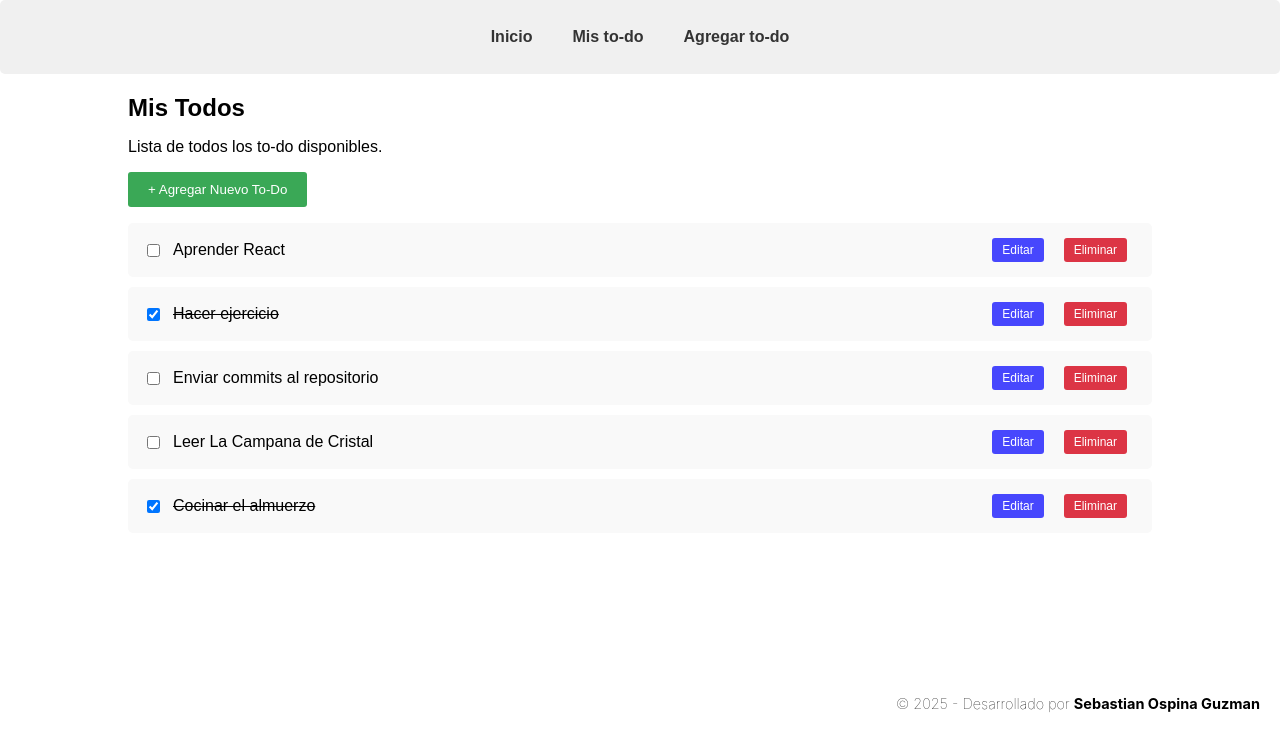
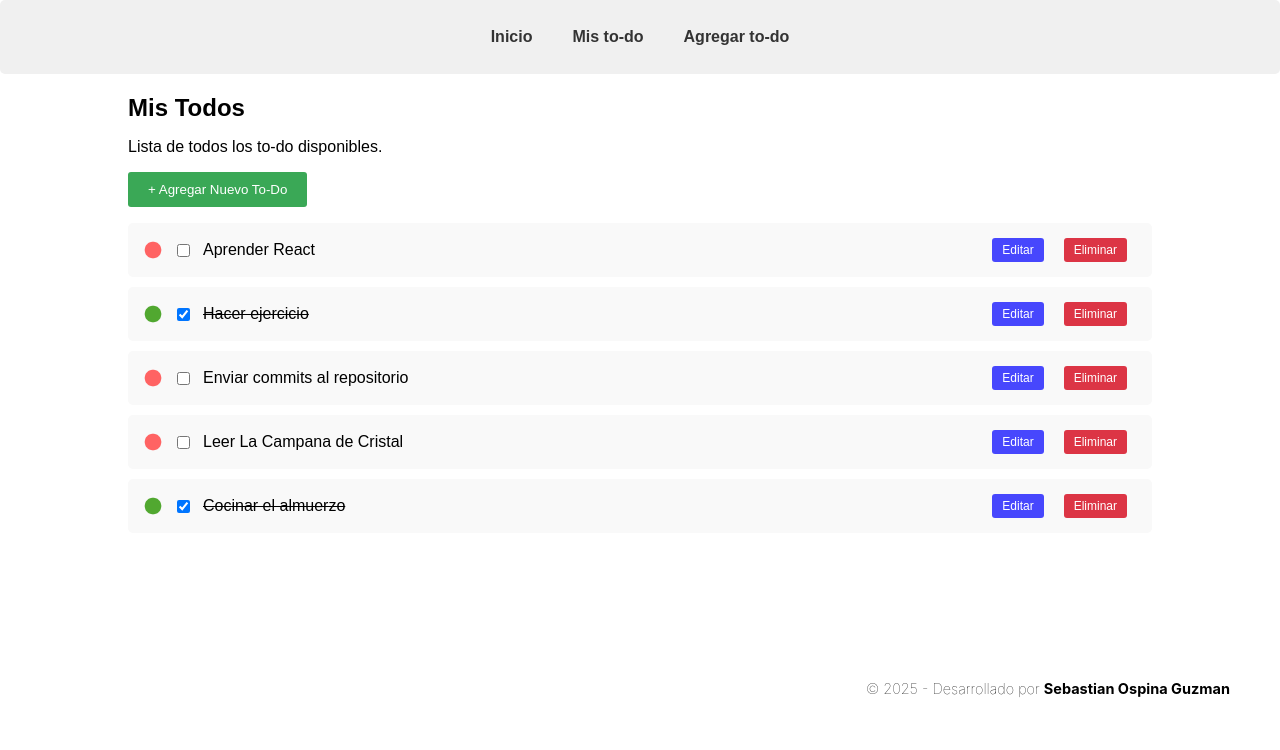
Before and after one commit to asebasg/todo-basic, a React (Create React App) app: page /todos in a window 1280 px wide. Shown: the top 750 px of the page. Built offline with nearby package versions, Linux system fonts and the light colour scheme; data requests are answered from the project's data file.

Commit message:
Develop (#10)
* style: Se agregaron propiedades de visualización, justificación, alineación y márgenes para el pie de pagina.

* feat: Indicador de estado con colores (completado = verde; sin completar = rojo).

```diff
--- a/src/App.css
+++ b/src/App.css
@@ -177,8 +177,16 @@ li button:hover {
   pointer-events: none;
 }
 
+.todo-status-img {
+  width: 20px;
+  height: auto;
+}
+
 footer {
-  margin: 55px 20px;
+  display: flex;
+  justify-content: flex-end;
+  align-items: center;
+  margin: 25px 50px;
   font-weight: 100;
   font-size: 14.5px;
   text-align: end;
--- a/src/components/TodoList.js
+++ b/src/components/TodoList.js
@@ -5,6 +5,8 @@ function TodoList() {
   const [todos, setTodos] = useState([]);
   const [loading, setLoading] = useState(true);
   const navigate = useNavigate();
+  const redCircle = "/red-circle.png";
+  const greenCircle = "/green-circle.png";
 
   // Cargar todos al montar el componente
   useEffect(() => {
@@ -96,6 +98,11 @@ function TodoList() {
         <ul>
           {todos.map((todo) => (
             <li key={todo.id}>
+              <img
+                src={todo.completed ? greenCircle : redCircle}
+                alt="Estado"
+                className="todo-status-img"
+              />
               <input
                 type="checkbox"
                 checked={todo.completed}
```
Also changed, not shown: public/green-circle.png (added), public/red-circle.png (added).
